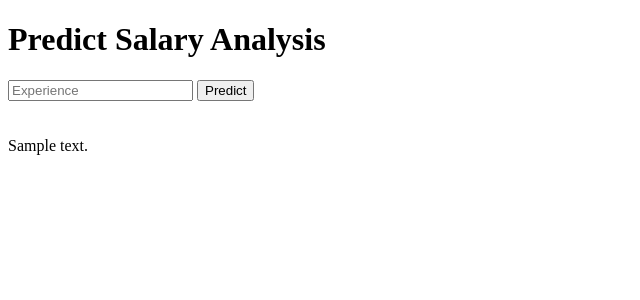
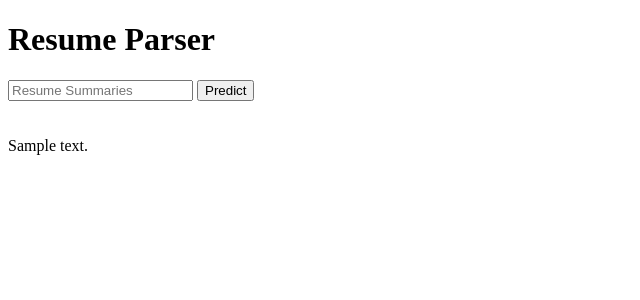
Before and after one commit to GAURAV2567/Resume-Parser-END-TO-END, a Flask app: template templates/index.html in a window 1280 px wide. Shown: the top 300 px of the page, without its empty margins (0-640 px from the left). Run offline with Flask 2, Linux system fonts and the light colour scheme; the template is opened without the code that fills it: most values are stand-ins (such as "Sample title", 1, 10 or a date in 2020); parts of the project's set-up code (start-up, migrations or seed data) failed here and were passed over.

Commit message:
Update index.html

```diff
--- a/templates/index.html
+++ b/templates/index.html
@@ -13,11 +13,11 @@
 
 <body>
  <div class="login">
-	<h1>Predict Salary Analysis</h1>
+	<h1>Resume Parser</h1>
 
      <!-- Main Input For Receiving Query to our ML -->
     <form action="{{ url_for('predict')}}"method="post">
-    	<input type="text" name="experience" placeholder="Experience" required="required" />
+    	<input type="text" name="Resume Summaries" placeholder="Resume Summaries" required="required" />
 
         <button type="submit" class="btn btn-primary btn-block btn-large">Predict</button>
     </form>
```
